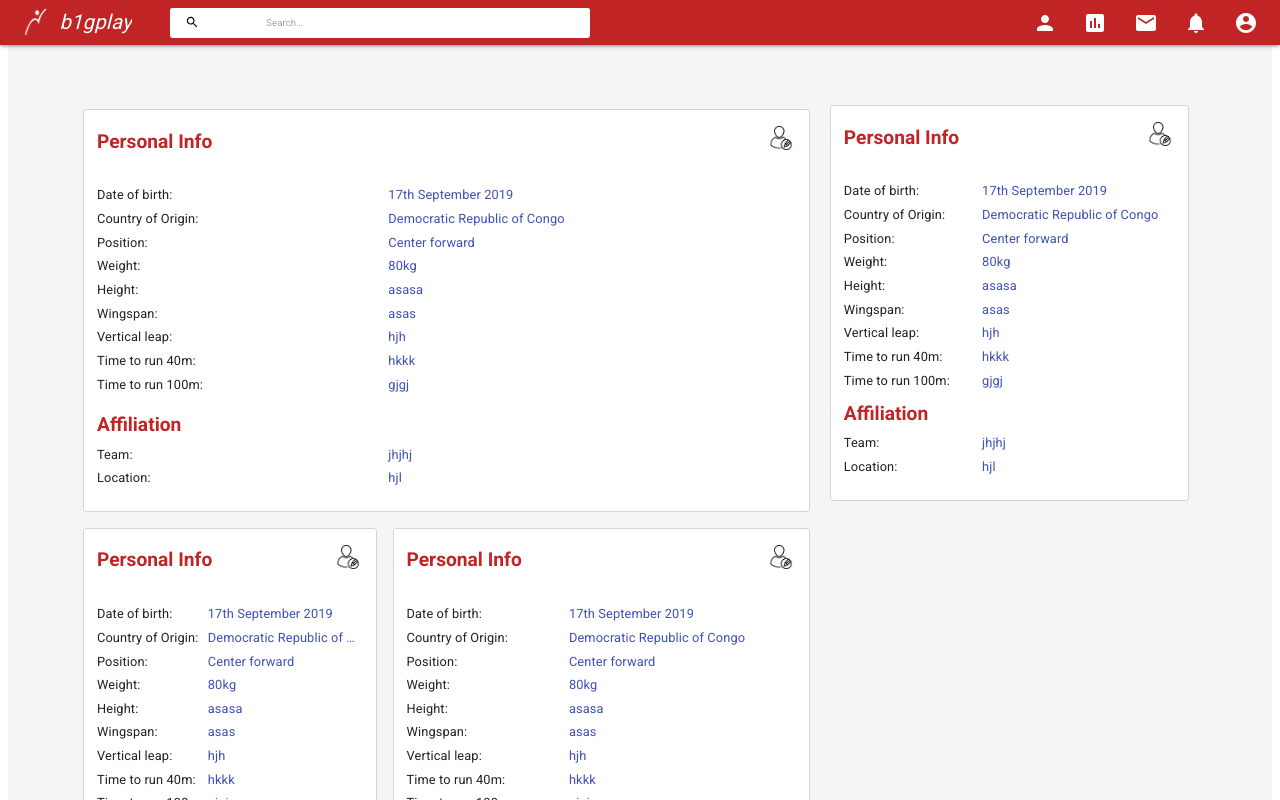
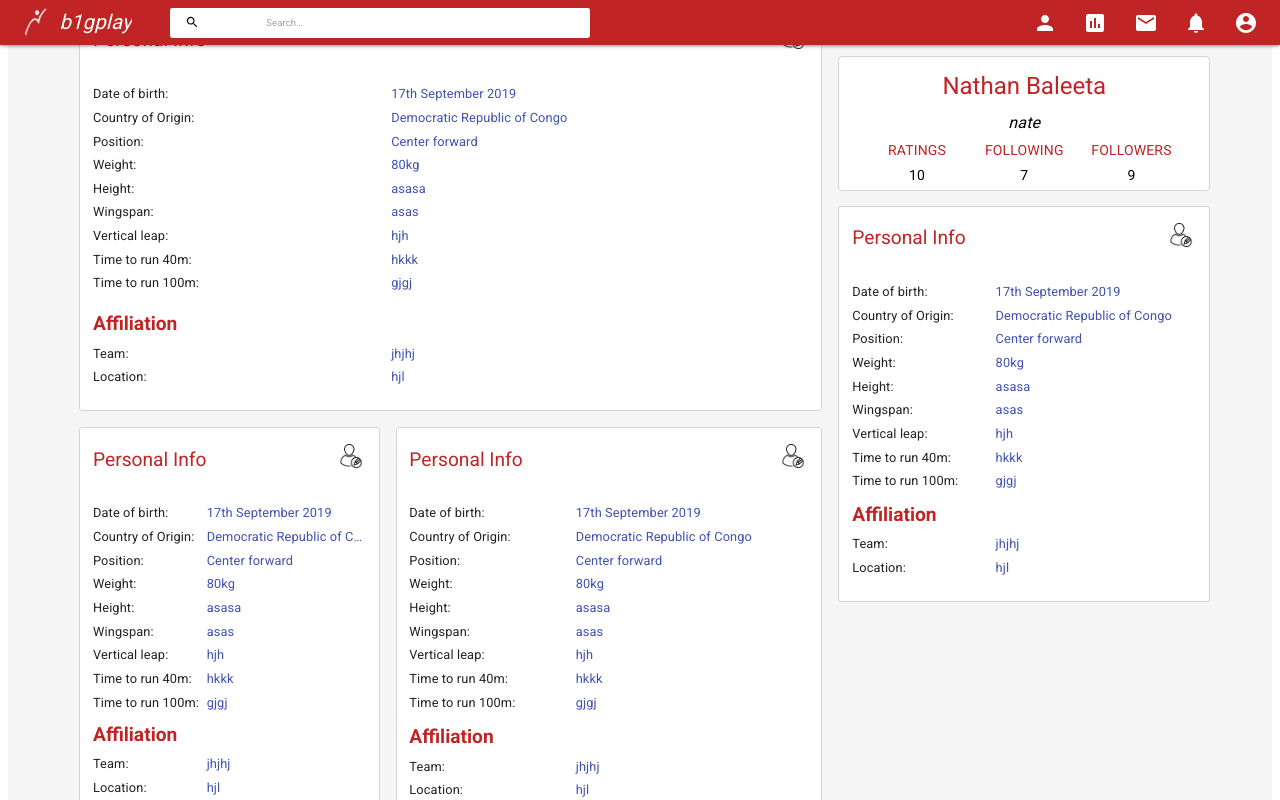
Before and after one commit to nathanbaleeta/b1gplay, a React (Create React App) app in the folder client/: page / in a window 1280 px wide. Shown: the top 800 px of the page. Built offline with nearby package versions, Linux system fonts and the light colour scheme.

Commit message:
Added myProfile UI to homepage

```diff
--- a/client/src/components/Home.js
+++ b/client/src/components/Home.js
@@ -6,6 +6,7 @@ import Container from "@material-ui/core/Container";
 
 import Header from "../components/Layout/Header";
 import PersonalInfo from "../components/Profile/PersonalInfo";
+import MyProfile from "../components/Profile/MyProfile";
 
 const styles = theme => ({
   root: {
@@ -13,10 +14,10 @@ const styles = theme => ({
   },
   main: {
     marginLeft: "5%",
-    marginRight: "4%",
+    marginRight: "3%",
     width: "auto",
-    paddingTop: "8%",
-    paddingBottom: "7%",
+    //paddingTop: "8%",
+    //paddingBottom: "7%",
     [theme.breakpoints.down("sm")]: {
       marginLeft: 0,
       marginRight: 0
@@ -30,9 +31,11 @@ const styles = theme => ({
     //display: "block" // Fix IE 11 issue.
   },
   personalInfo: {
-    marginTop: "1%"
-
-    //display: "block" // Fix IE 11 issue.
+    //marginTop: "1%"
+  },
+  myProfile: {
+    marginTop: "13%",
+    marginBottom: "4%"
   }
 });
 
@@ -45,8 +48,7 @@ class Home extends Component {
       <Fragment>
         <div className={classes.root}>
           <Header />
-
-          <Grid container className={classes.main} spacing={3}>
+          <Grid container className={classes.main} spacing={2}>
             <Grid container item lg={8} md={7} sm={12} xs={12} spacing={2}>
               <Grid item lg={12} xs={12}>
                 <PersonalInfo />
@@ -58,19 +60,34 @@ class Home extends Component {
                 <PersonalInfo />
               </Grid>
             </Grid>
-            <Grid container item lg={4} md={5} sm={12} xs={12} spacing={1}>
-              <PersonalInfo />
+            <Grid
+              //container
+              item
+              lg={4}
+              md={5}
+              sm={12}
+              xs={12}
+              spacing={2}
+            >
+              <Grid item lg={12} xs={12} className={classes.myProfile}>
+                <MyProfile />
+              </Grid>
+              <Grid item lg={12} xs={12}>
+                <PersonalInfo />
+              </Grid>
             </Grid>
           </Grid>
-
           <Grid container className={classes.main} spacing={3}>
             <Grid container item lg={3} xs={12} spacing={1}>
               <PersonalInfo />
             </Grid>
-            <Grid container item lg={5} xs={12} spacing={1}>
+            <Grid container item lg={3} xs={12} spacing={1}>
               <PersonalInfo />
             </Grid>
-            <Grid container item lg={4} xs={12} spacing={1}>
+            <Grid container item lg={3} xs={12} spacing={1}>
+              <PersonalInfo />
+            </Grid>
+            <Grid container item lg={3} xs={12} spacing={1}>
               <PersonalInfo />
             </Grid>
           </Grid>
--- /dev/null
+++ b/client/src/components/Profile/MyProfile.js
@@ -0,0 +1,172 @@
+import React, { Component, Fragment } from "react";
+import PropTypes from "prop-types";
+import { withStyles } from "@material-ui/core/styles";
+import Typography from "@material-ui/core/Typography";
+import { Link } from "react-router-dom";
+
+import Grid from "@material-ui/core/Grid";
+import Paper from "@material-ui/core/Paper";
+
+import { connect } from "react-redux";
+//import { getProfile } from "../../actions/profile";
+
+const styles = theme => ({
+  root: {
+    ...theme.mixins.gutters(),
+    //paddingTop: theme.spacing(1),
+    //paddingBottom: theme.spacing(1),
+    border: "1px solid #d4d4d4"
+  },
+  link: {
+    textDecoration: "none",
+    color: "white"
+  }
+});
+
+class MyProfile extends Component {
+  state = {};
+
+  componentDidMount() {
+    //this.props.getProfile();
+  }
+
+  render() {
+    const { classes } = this.props;
+
+    return (
+      <Fragment>
+        <Paper className={classes.root} elevation={0}>
+          <Grid container justify="center" alignItems="center" />
+          <Typography
+            variant="h5"
+            gutterBottom
+            align="center"
+            style={{
+              color: "#C12424",
+              //fontWeight: "bold",
+              fontSize: "24px",
+              paddingTop: "4%"
+            }}
+          >
+            Nathan Baleeta
+          </Typography>
+          <Typography
+            variant="body1"
+            gutterBottom
+            align="center"
+            color="primary"
+            style={{
+              color: "black",
+              //fontWeight: "bold",
+              fontStyle: "italic"
+            }}
+          >
+            nate
+          </Typography>
+
+          <div>
+            <Grid container spacing={24}>
+              <Grid item lg={4} xs={12} sm={12}>
+                <Link to="/personal-ratings" className={classes.link}>
+                  <Typography
+                    variant="body2"
+                    gutterBottom
+                    align="center"
+                    style={{
+                      color: "#C12424",
+                      textTransform: "uppercase"
+                      //fontWeight: "bold"
+                    }}
+                  >
+                    Ratings
+                  </Typography>
+
+                  <Typography
+                    variant="body2"
+                    gutterBottom
+                    align="center"
+                    //color="Primary"
+                    style={{
+                      color: "black"
+                      //fontWeight: "bold"
+                    }}
+                  >
+                    10
+                  </Typography>
+                </Link>
+              </Grid>
+
+              <Grid item xs={4} sm={4}>
+                <Link to="/following" className={classes.link}>
+                  <Typography
+                    variant="body2"
+                    gutterBottom
+                    align="center"
+                    style={{
+                      color: "#C12424",
+                      textTransform: "uppercase"
+                      //fontWeight: "bold"
+                    }}
+                  >
+                    Following
+                  </Typography>
+                  <Typography
+                    variant="body2"
+                    gutterBottom
+                    align="center"
+                    //color="Primary"
+                    style={{
+                      color: "black"
+                      //fontWeight: "bold"
+                    }}
+                  >
+                    7
+                  </Typography>
+                </Link>
+              </Grid>
+              <Grid item xs={4} sm={4}>
+                <Link to="/followers" className={classes.link}>
+                  <Typography
+                    variant="body2"
+                    gutterBottom
+                    align="center"
+                    style={{
+                      color: "#C12424",
+                      textTransform: "uppercase"
+                      //fontWeight: "bold"
+                    }}
+                  >
+                    Followers
+                  </Typography>
+                  <Typography
+                    variant="body2"
+                    gutterBottom
+                    align="center"
+                    //color="Primary"
+                    style={{
+                      color: "black"
+                      //fontWeight: "bold"
+                    }}
+                  >
+                    9
+                  </Typography>
+                </Link>
+              </Grid>
+            </Grid>
+          </div>
+        </Paper>
+      </Fragment>
+    );
+  }
+}
+
+MyProfile.propTypes = {
+  classes: PropTypes.object.isRequired
+  //getProfile: PropTypes.func.isRequired
+};
+
+const mapStateToProps = state => ({
+  //profile: state.profile
+});
+
+export default connect(mapStateToProps, {})(withStyles(styles)(MyProfile));
--- a/client/src/components/Profile/PersonalInfo.js
+++ b/client/src/components/Profile/PersonalInfo.js
@@ -38,8 +38,8 @@ const styles = theme => ({
   },
   title: {
     textAlign: "left",
-    color: "#C12424",
-    fontWeight: "bold"
+    color: "#C12424"
+    //fontWeight: "bold"
   }
 });
 
```
